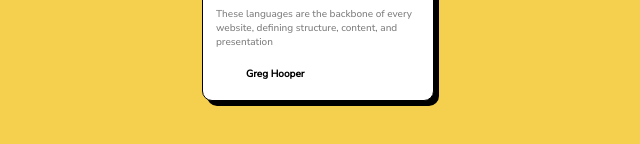
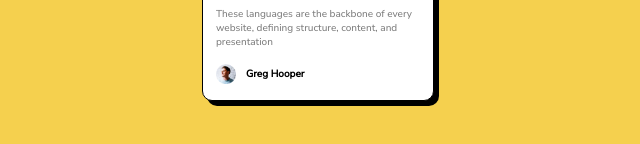
Before and after one commit to Shady-Mo/Blog-Preview-Card, a plain HTML site: page index.html in a window 1280 px wide. Shown: the part 478-622 px from the top of the page, 322-962 px from the left. Drawn offline with Linux system fonts and the light colour scheme; the site is published under a folder, as on GitHub Pages, so addresses that start at the root find nothing; a web font is replaced by a local one.

Commit message:
Update style.css

```diff
--- a/style.css
+++ b/style.css
@@ -80,7 +80,7 @@ div:has(.child3:hover) {
 }
 
 .child6 {
-    background-image: url(/assets/images/image-avatar.webp);
+    background-image: url(./assets/images/image-avatar.webp);
     width: 20px;
     height: 20px;
     background-size: 20px 20px;
```
